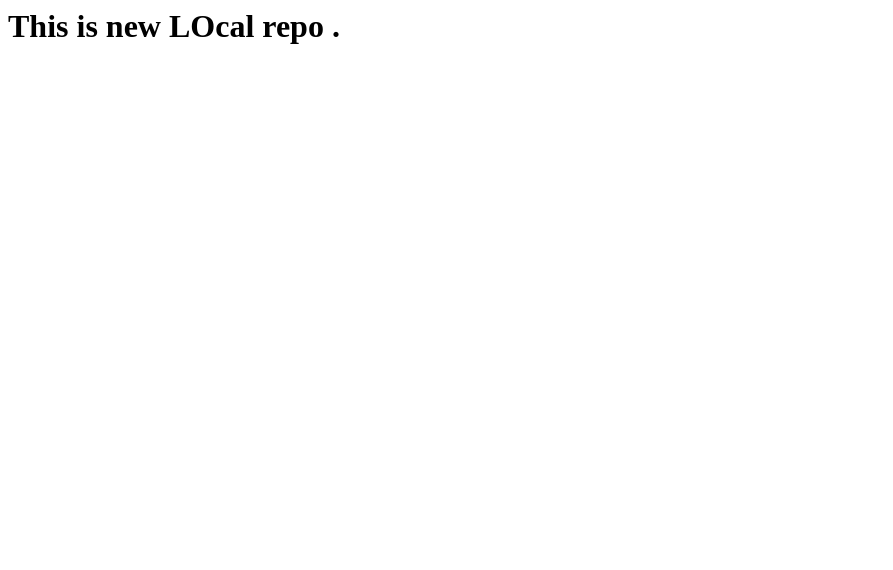
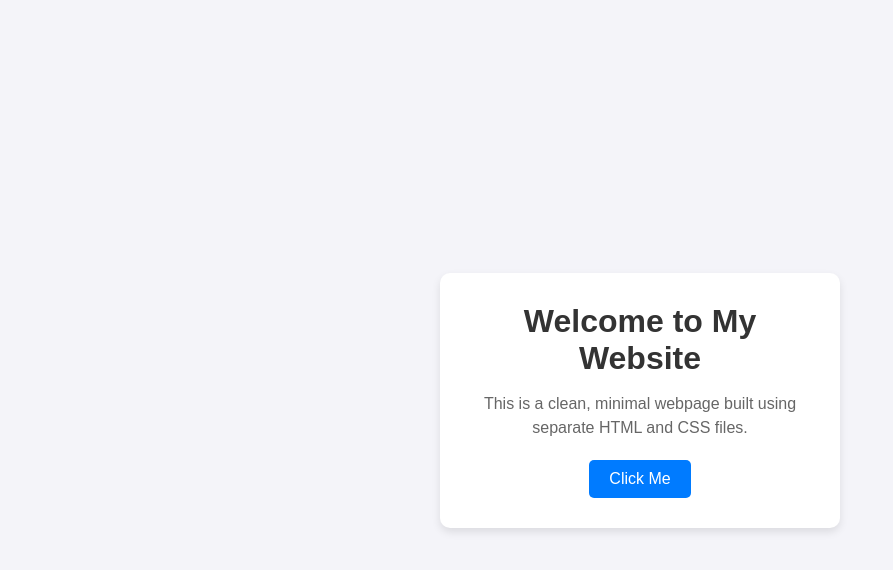
Before and after one commit to Akash-Patel-1824/localrepo, a plain HTML site: page index.html in a window 1280 px wide. Shown: the whole page, without its empty margins (0-893 px from the left). Drawn offline with Linux system fonts and the light colour scheme.

Commit message:
Add new feaature1

```diff
--- a/index.html
+++ b/index.html
@@ -1 +1,19 @@
-<h1> This is new LOcal repo . </h1>
+<!DOCTYPE html>
+<html lang="en">
+<head>
+    <meta charset="UTF-8">
+    <meta name="viewport" content="width=device-width, initial-scale=1.0">
+    <title>Simple Webpage</title>
+    <!-- This line connects the HTML file to the external CSS file -->
+    <link rel="stylesheet" href="style.css">
+</head>
+<body>
+
+    <div class="card">
+        <h1>Welcome to My Website</h1>
+        <p>This is a clean, minimal webpage built using separate HTML and CSS files.</p>
+        <button class="btn">Click Me</button>
+    </div>
+
+</body>
+</html>
--- a/style.css
+++ b/style.css
@@ -0,0 +1,54 @@
+/* Reset basic margins and paddings */
+* {
+    margin: 0;
+    padding: 0;
+    box-sizing: border-box;
+}
+
+/* Style the page background and center the content */
+body {
+    font-family: Arial, sans-serif;
+    background-color: #f4f4f9;
+    display: flex;
+    justify-content: center;
+    align-items: center;
+    height: 100vh;
+}
+
+/* Style the content card container */
+.card {
+    background-color: #ffffff;
+    padding: 30px;
+    border-radius: 10px;
+    box-shadow: 0 4px 8px rgba(0, 0, 0, 0.1);
+    text-align: center;
+    max-width: 400px;
+}
+
+/* Typography styles */
+h1 {
+    color: #333333;
+    margin-bottom: 15px;
+}
+
+p {
+    color: #666666;
+    margin-bottom: 20px;
+    line-height: 1.5;
+}
+
+/* Button interactive styles */
+.btn {
+    background-color: #007bff;
+    color: #ffffff;
+    border: none;
+    padding: 10px 20px;
+    font-size: 16px;
+    border-radius: 5px;
+    cursor: pointer;
+    transition: background-color 0.3s ease;
+}
+
+.btn:hover {
+    background-color: #0056b3;
+}
```
Also changed, not shown: index1.html (added, +2 -0 lines).
